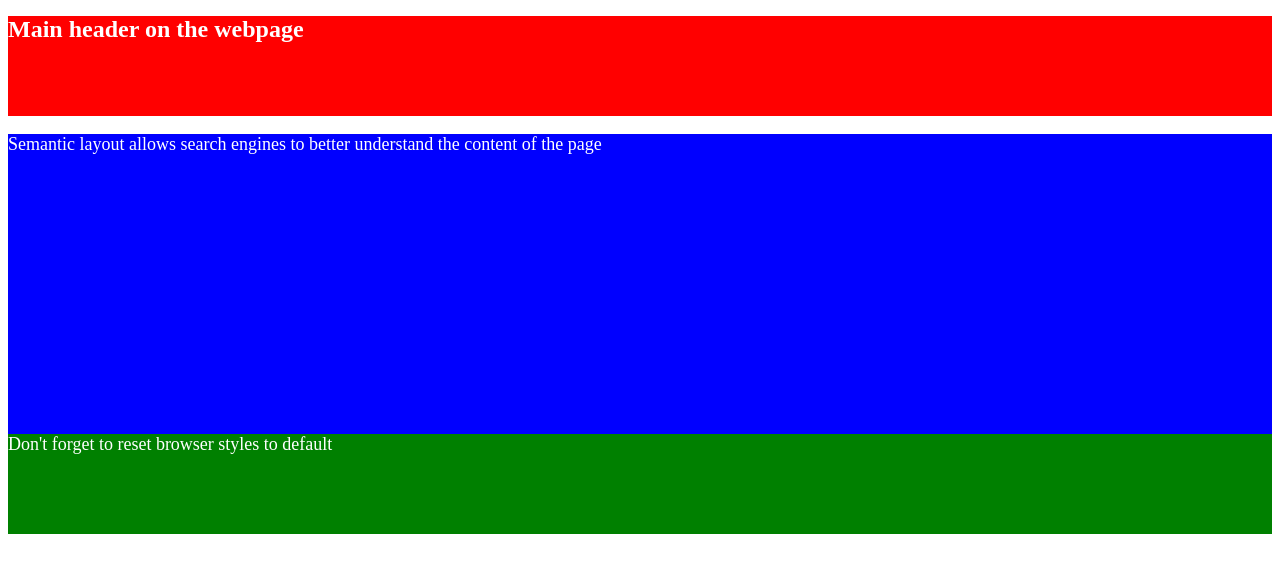
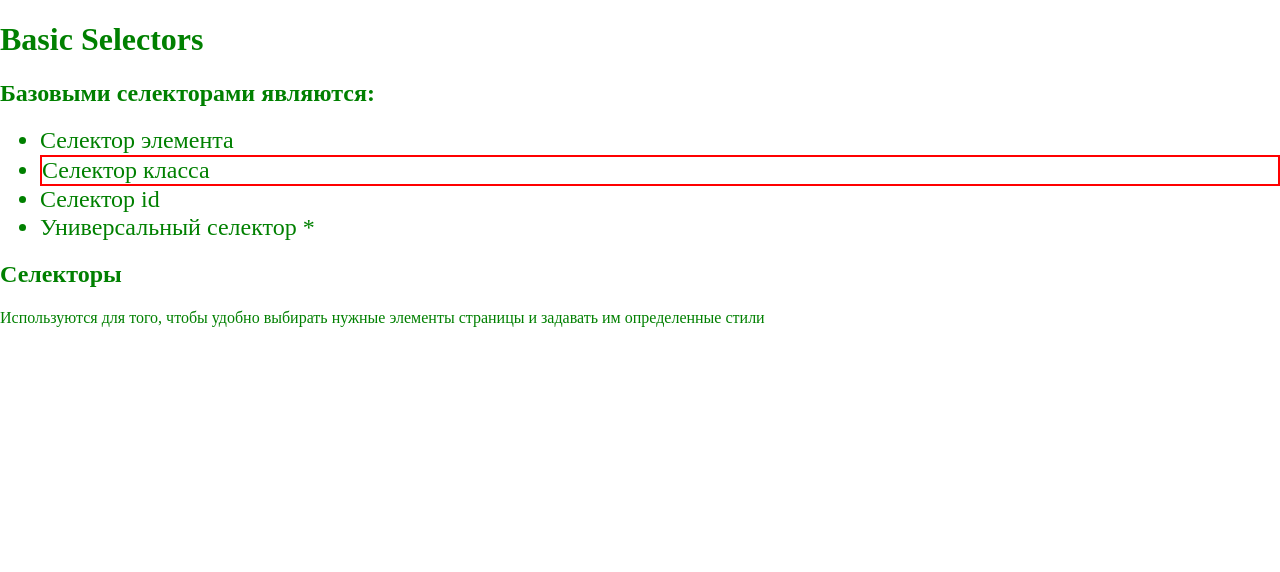
Before and after one commit to Serjio1H/gromcode_Sergei-Galivets_CSS-Basic, a plain HTML site: page index.html in a window 1280 px wide. Drawn offline with nearby package versions, Linux system fonts and the light colour scheme.

Commit message:
new lesson

```diff
--- a/index.html
+++ b/index.html
@@ -2,35 +2,45 @@
 <html lang="en">
   <head>
     <meta charset="UTF-8" />
-    <title>Базовая страничка</title>
+    <title>Basic Selectors</title>
+    <link
+      rel="stylesheet"
+      href="https://cdnjs.cloudflare.com/ajax/libs/normalize/8.0.1/normalize.min.css"
+      integrity="sha256-l85OmPOjvil/SOvVt3HnSSjzF1TUMyT9eV0c2BzEGzU="
+      crossorigin="anonymous"
+    />
+    <style>
+      * {
+        color: green;
+      }
+      li {
+        font-size: 24px;
+      }
+      #best {
+        border: 2px solid red;
+      }
+    </style>
   </head>
 
   <body>
-    <header style="background-color: red; height: 100px">
-      <h1 style="font-size: 24px; color: white">Main header on the webpage</h1>
-    </header>
-    <main
-      style="
-        background-color: blue;
-        font-size: 18px;
-        height: 300px;
-        color: white;
-      "
-    >
+    <h1 class="page-header">Basic Selectors</h1>
+
+    <article>
+      <h2 class="page-header">Базовыми селекторами являются:</h2>
+      <ul>
+        <li>Селектор элемента</li>
+        <li id="best">Селектор класса</li>
+        <li>Селектор id</li>
+        <li>Универсальный селектор *</li>
+      </ul>
+    </article>
+
+    <article>
+      <h2 class="page-header">Селекторы</h2>
       <p>
-        Semantic layout allows search engines to better understand the content
-        of the page
+        Используются для того, чтобы удобно выбирать нужные элементы страницы и
+        задавать им определенные стили
       </p>
-    </main>
-    <footer
-      style="
-        background-color: green;
-        font-size: 18px;
-        height: 100px;
-        color: white;
-      "
-    >
-      Don't forget to reset browser styles to default
-    </footer>
+    </article>
   </body>
 </html>
```
